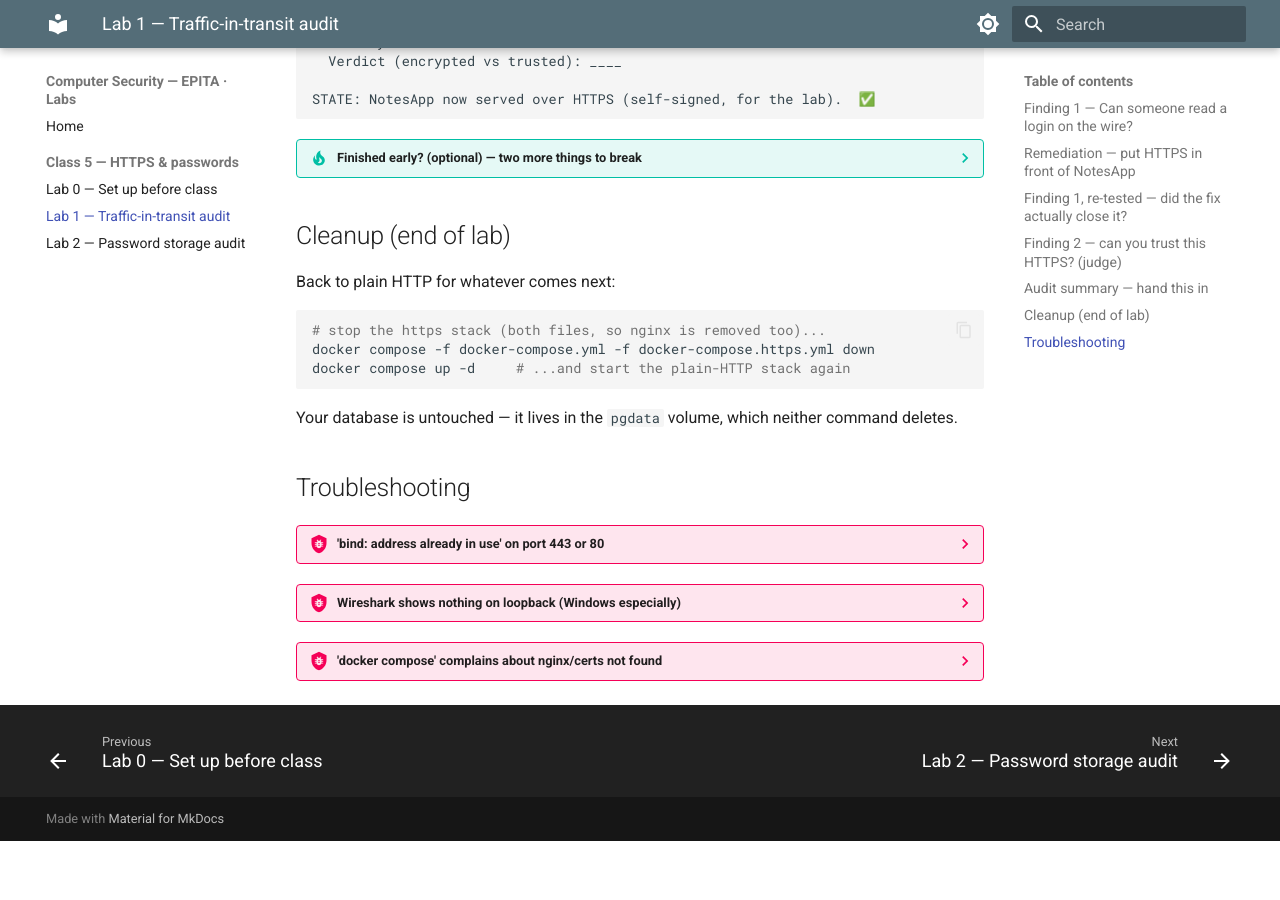
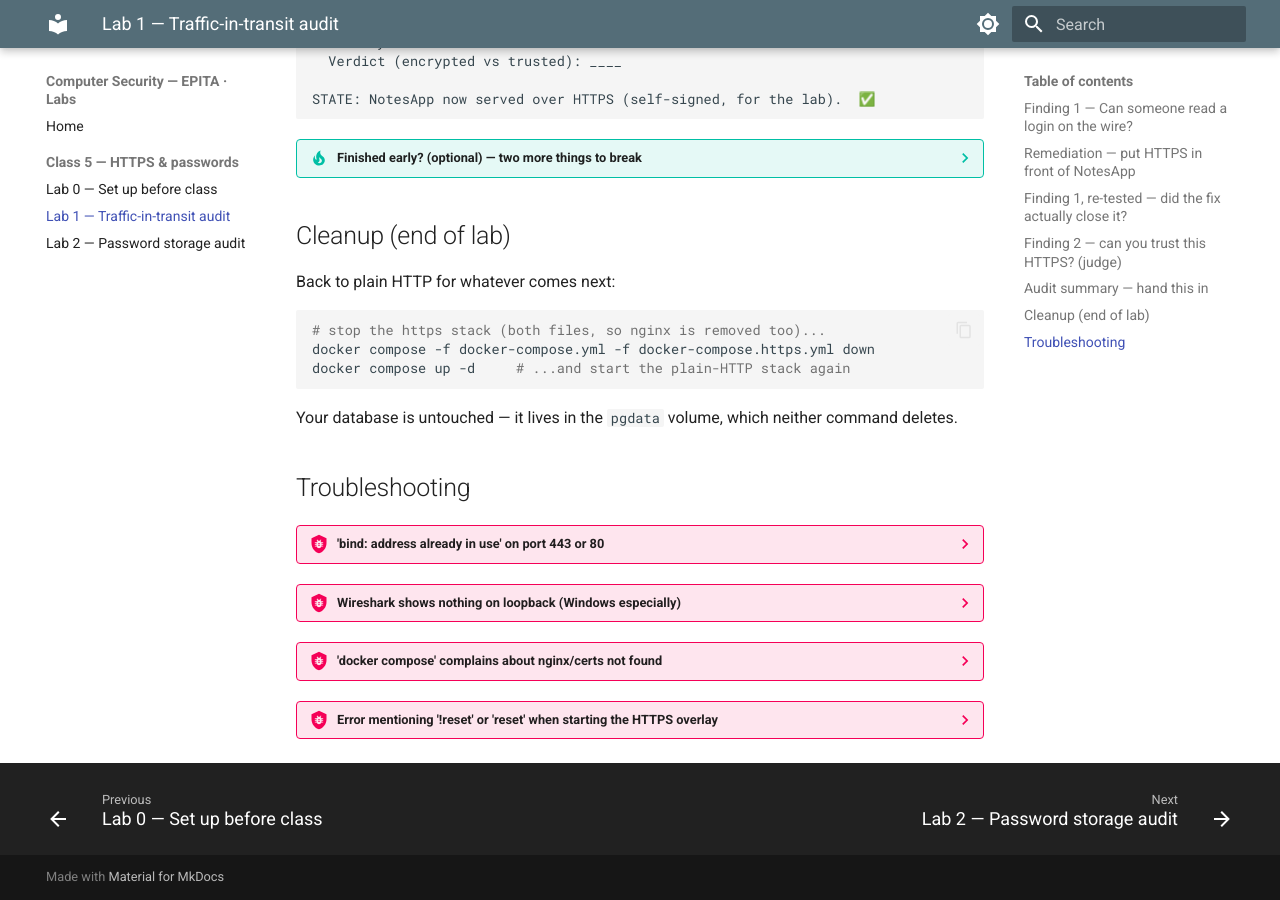
Before and after one commit to KristenPire/epita-security-labs, an MkDocs documentation site: the page built from docs/class5/https-lab.md, in a window 1280 px wide and 900 px high, scrolled down 3660 px. Built offline with MkDocs 1.6.1 and Material for MkDocs 9.7.7, drawn with Linux system fonts in a browser that asks for light colours; before the commit the page ends 4501 px from its top, so only the background shows below that.

Commit message:
Add troubleshooting for !reset on older Docker Compose (<2.24)
Co-Authored-By: Claude Opus 4.8 <noreply@anthropic.com>

```diff
--- a/docs/class5/https-lab.md
+++ b/docs/class5/https-lab.md
@@ -346,3 +346,7 @@ Your database is untouched — it lives in the `pgdata` volume, which neither co
 ??? bug "'docker compose' complains about nginx/certs not found"
     You skipped the certificate step, or are in the wrong directory. Every command must run inside
     `notesapp/`.
+
+??? bug "Error mentioning '!reset' or 'reset' when starting the HTTPS overlay"
+    Your Docker Compose is older than 2.24 (when `!reset` was added). Update Docker Desktop (the
+    easiest fix), then retry. Check your version with `docker compose version`.
```
